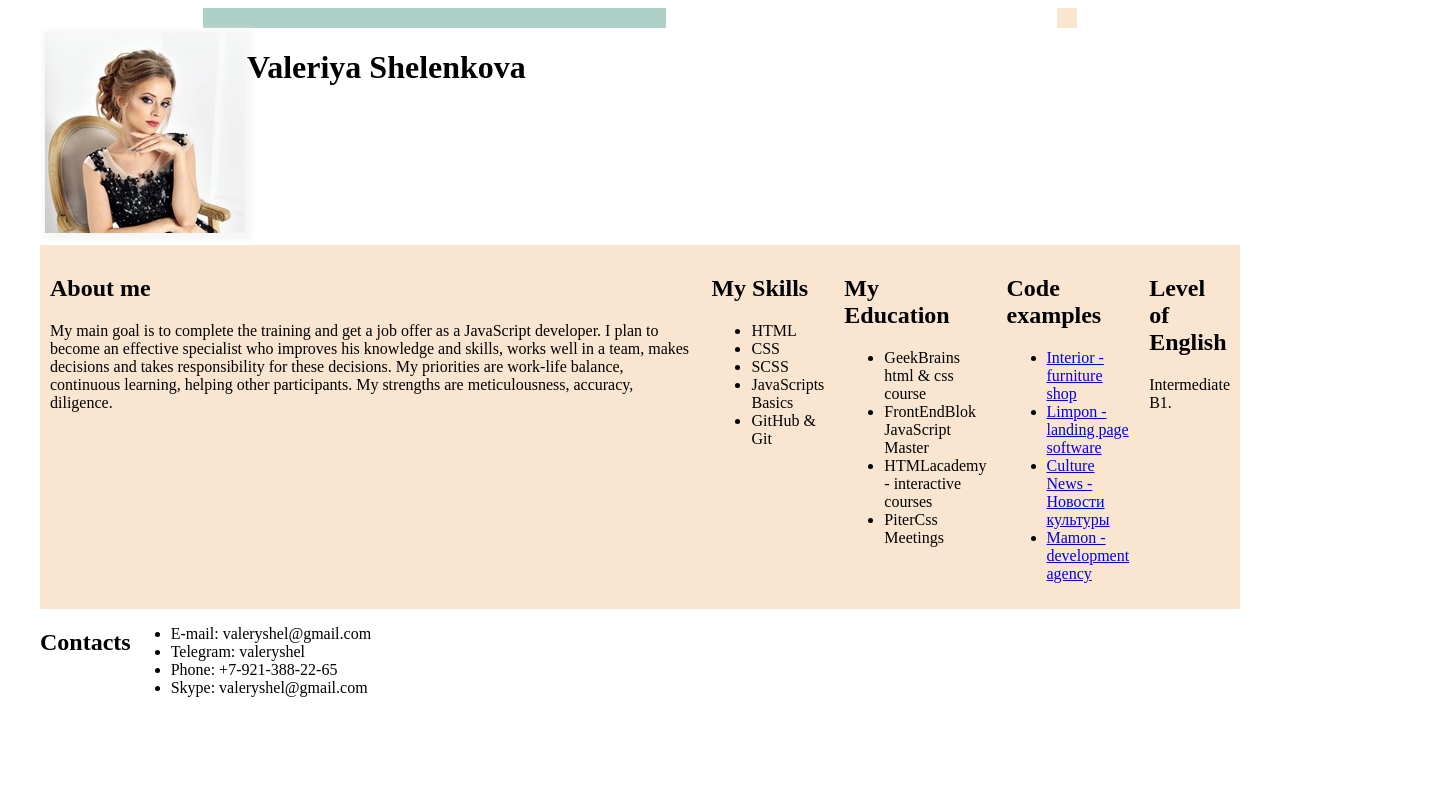
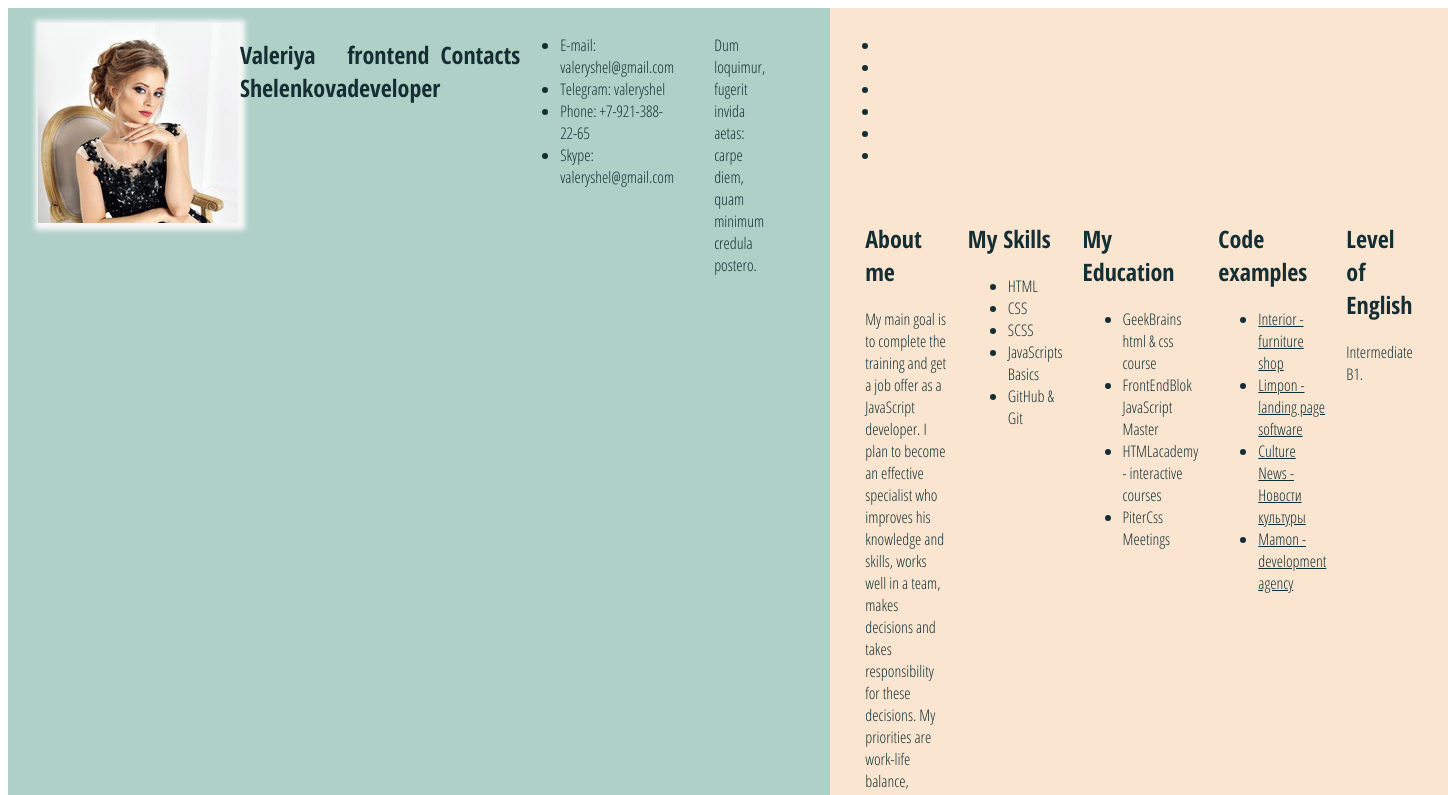
Before and after one commit to valeryshel/rsschool-cv, a plain HTML site: page index.html in a window 1280 px wide. Shown: the top 795 px of the page, 1448 px wide, since content can reach past the window. Drawn offline with Linux system fonts and the light colour scheme.

Commit message:
refactor: change structure of the project

```diff
--- a/index.html
+++ b/index.html
@@ -5,26 +5,53 @@
   <meta name="viewport" content="width=device-width, initial-scale=1.0">
   <meta http-equiv="x-ua-compatible" content="ie=edge">
   <link rel="stylesheet" href="style.css">
+  <link rel="preconnect" href="https://fonts.gstatic.com">
+  <link href="https://fonts.googleapis.com/css2?family=Open+Sans+Condensed:ital,wght@0,300;0,700;1,300&display=swap" rel="stylesheet">
   <title>CV</title>
 </head>
 <body>
   <div class="content">
     <section class="content__left-column">
-      <div class="wrap"></div>
-    </section>
-    <section class="content__right-column"></section>
-  </div>
-  <header class="wrap">
+      <div class="wrap">
         <img class="avatar" src="img/test.jpg">
         <h1>Valeriya Shelenkova</h1>
+        <h2>frontend developer</h2>
+        <p class="contacts" name="contacts">
+          <h2>Contacts</h2>
+          <ul>
+            <li>E-mail: valeryshel@gmail.com</li>
+            <li>Telegram: valeryshel</li>
+            <li>Phone: +7-921-388-22-65</li>
+            <li>Skype: valeryshel@gmail.com</li>
+          </ul>
+        </p>
+        <aside>
+          <blockquote>
+            Dum loquimur, fugerit invida aetas: carpe diem, quam minimum credula postero.
+          </blockquote>
+        </aside>
+      </div>
+    </section>
+    <section class="content__right-column">
+      <header>
+        <nav>
+          <ul>
+            <li><a href="#about"></a></li>
+            <li><a href="#skills"></a></li>
+            <li><a href="#education"></a></li>
+            <li><a href="#code"></a></li>
+            <li><a href="#english"></a></li>
+            <li><a href="#contacts"></a></li>
+          </ul>
+        </nav>
       </header>
       <main class="wrap">
         <section>
-      <h2>About me</h2>
+          <h2 name="about">About me</h2>
           <p>My main goal is to complete the training and get a job offer as a JavaScript developer. I plan to become an effective specialist who improves his knowledge and skills, works well in a team, makes decisions and takes responsibility for these decisions. My priorities are work-life balance, continuous learning, helping other participants. My strengths are meticulousness, accuracy, diligence.</p>
         </section>
         <section>
-      <h2>My Skills</h2>
+          <h2 name="skills">My Skills</h2>
           <ul>
             <li>HTML</li>
             <li>CSS</li>
@@ -34,7 +61,7 @@
           </ul>
         </section>
         <section>
-      <h2>My Education</h2>
+          <h2 name="education">My Education</h2>
           <ul>
             <li>GeekBrains html & css course</li>
             <li>FrontEndBlok JavaScript Master</li>
@@ -43,7 +70,7 @@
           </ul>
         </section>
         <section>
-      <h2>Code examples</h2>
+          <h2 name="code">Code examples</h2>
           <ul>
             <li><a href="https://valeryshel.github.io/interior/">Interior - furniture shop</a></li>
             <li><a href="https://valeryshel.github.io/limpon/">Limpon - landing page software</a></li>
@@ -52,12 +79,12 @@
           </ul>
         </section>
         <section>
-      <h2>Level of English</h2>
+          <h2 name="english">Level of English</h2>
           <p>Intermediate B1.</p>
         </section>
       </main>
       <footer class="wrap">
-    <h2>Contacts</h2>
+        <h2 name="contacts">Contacts</h2>
         <ul>
           <li>E-mail: valeryshel@gmail.com</li>
           <li>Telegram: valeryshel</li>
@@ -65,6 +92,8 @@
           <li>Skype: valeryshel@gmail.com</li>
         </ul>
       </footer>
+    </section>
+  </div>
   <script src="script.js"></script>
 </body>
 </html>
--- a/style.css
+++ b/style.css
@@ -1,3 +1,8 @@
+* {
+  font-family: 'Open Sans Condensed', sans-serif;
+  color: rgb(21, 46, 51);
+}
+
 .content {
   display: flex;
 }
```
Lines whose indentation alone changed are shown as unchanged.
